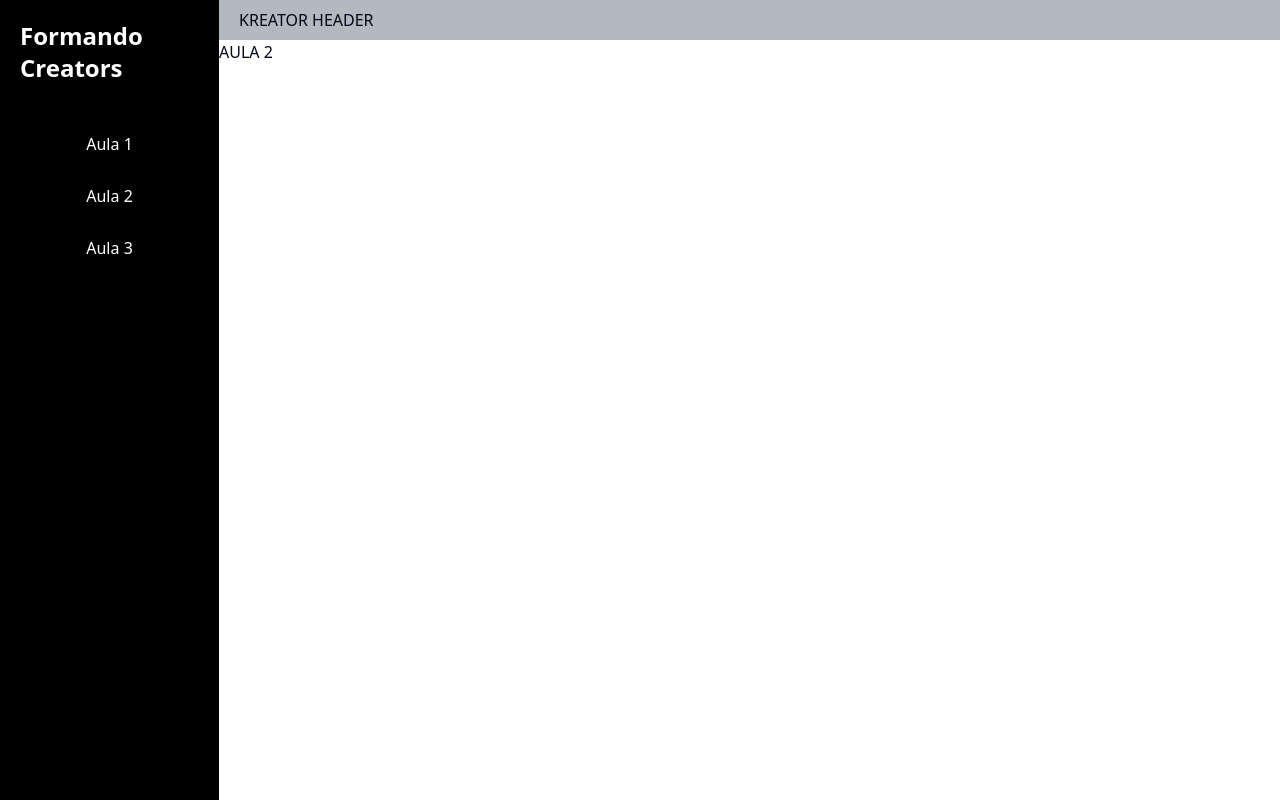
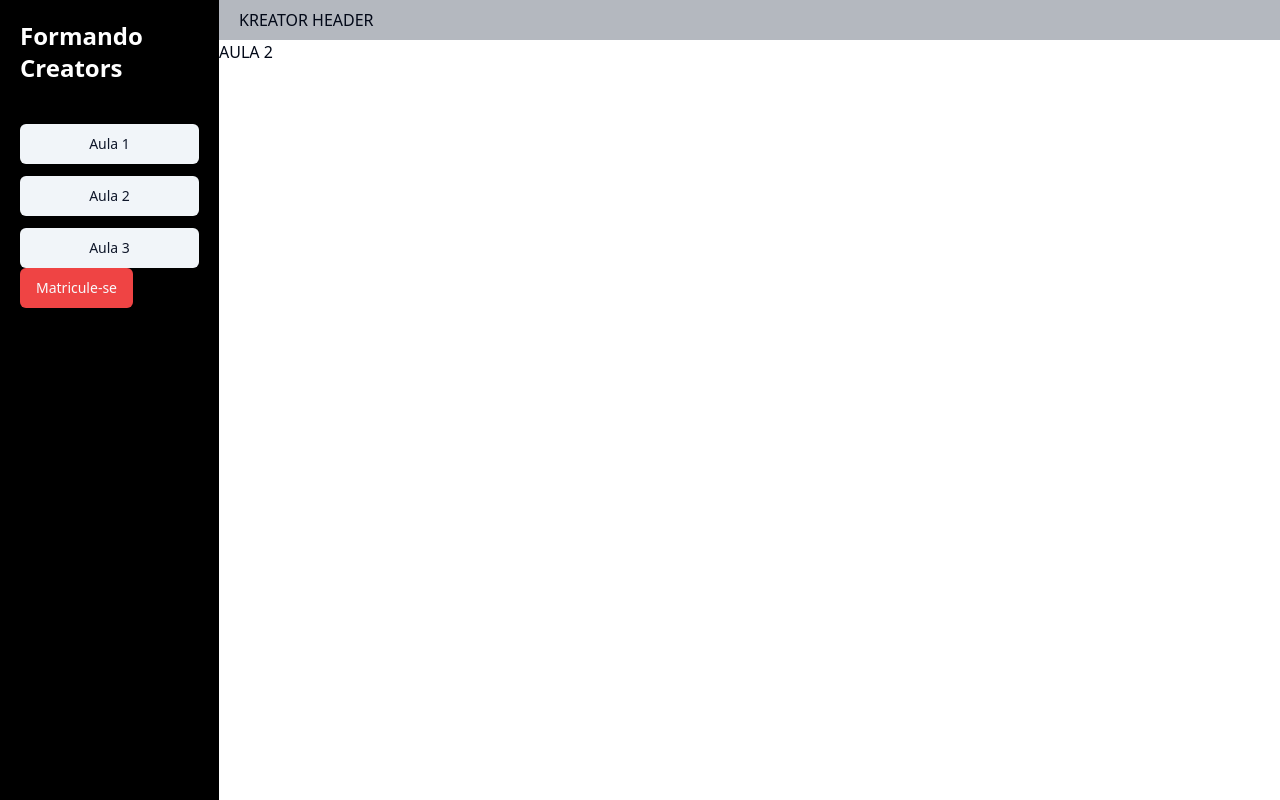
Before and after one commit to jmgrd98/elearning-platform, a Next.js app: page /lesson2 in a window 1280 px wide. Built offline with nearby package versions, Linux system fonts and the light colour scheme; no server answers.

Commit message:
Update Sidebar.tsx

```diff
--- a/components/Sidebar.tsx
+++ b/components/Sidebar.tsx
@@ -1,23 +1,42 @@
 'use client'
 
 import { useRouter } from 'next/navigation';
+import axios from 'axios';
+import { useState } from 'react';
+import { Button } from './ui/button';
 
 
 const Sidebar = () => {
   const router = useRouter();
+  const [loading, setLoading] = useState(false);
 
   const handleLinkClick = (href: string) => {
     router.push(href);
   };
 
+  const onSubscribe = async () => {
+    try {
+        setLoading(true);
+        const response = await axios.get('/api/stripe');
+
+        window.location.href = response.data.url;
+    } catch (error) {
+        console.error(error, 'STRIPE_CLIENT_ERROR')
+    } finally {
+        setLoading(false);
+    }
+};
+
   return (
-    <div className="w-1/5 min-h-screen left-0 bg-black text-white p-5">
-      <p className="font-bold text-2xl mb-10">Formando Creators</p>
+    <div className="w-1/5 min-h-screen left-0 bg-black text-white p-5 justify-between">
+      <p onClick={() => handleLinkClick('/')} className="cursor-pointer font-bold text-2xl mb-10">Formando Creators</p>
       <div className="flex flex-col gap-3 items-left">
-        <button onClick={() => handleLinkClick('/lesson1')} className="hover:bg-white hover:text-black p-2 rounded w-full">Aula 1</button>
-        <button onClick={() => handleLinkClick('/lesson2')} className="hover:bg-white hover:text-black p-2 rounded w-full">Aula 2</button>
-        <button onClick={() => handleLinkClick('/lesson3')} className="hover:bg-white hover:text-black p-2 rounded w-full">Aula 3</button>
+        <Button variant={'secondary'} onClick={() => handleLinkClick('/lesson1')} >Aula 1</Button>
+        <Button variant={'secondary'} onClick={() => handleLinkClick('/lesson2')} >Aula 2</Button>
+        <Button variant={'secondary'} onClick={() => handleLinkClick('/lesson3')} >Aula 3</Button>
       </div>
+
+      <Button variant={'destructive'} onClick={onSubscribe} >Matricule-se</Button>
     </div>
   );
 };
```
